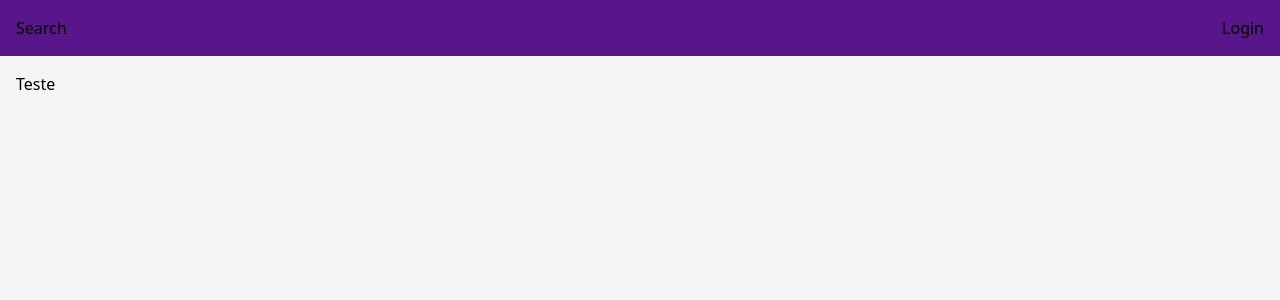
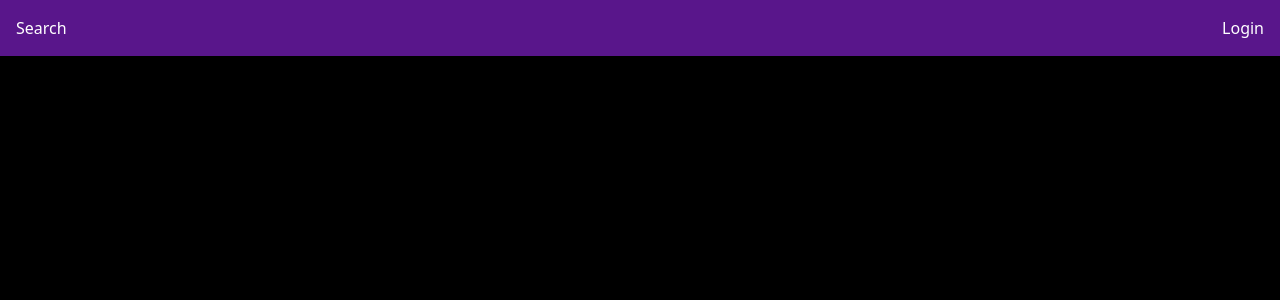
Before and after one commit to JoaquimCoelho/shows-tracker, a Next.js app: page / in a window 1280 px wide. Shown: the top 300 px of the page. Built offline with nearby package versions, Linux system fonts and the light colour scheme.

Commit message:
feat: implement show-card component

```diff
--- /dev/null
+++ b/src/app/components/show-card.tsx
@@ -0,0 +1,16 @@
+import Link from "next/link";
+import React from "react";
+import { Show } from "@/app/costum-types/show";
+
+type Props = {
+  show: Show
+}
+
+export const ShowCard: React.FC<Props> = ({ show }) => (
+  <Link className="bg-gray-900 border rounded w-44 m-2 p-2 shadow hover:scale-105 transition transform" key={show.id} href={`/show/${show.id}`}>
+    <div className="mb-2">
+      <img src={'https://image.tmdb.org/t/p/w500/' + show.poster_path} alt={show.name} className="w-full h-56 object-cover" />
+    </div>
+    <h2 className="text-purple-900 truncate font-semibold">{show.name}</h2>
+  </Link>
+  )
--- a/src/app/layout.tsx
+++ b/src/app/layout.tsx
@@ -10,16 +10,16 @@ export const metadata = {
 export default function RootLayout({ children }: { children: ReactNode }) {
     return (
         <html lang="en">
-        <body className="min-h-screen bg-gray-100">
+        <body className="min-h-screen bg-black">
         <nav className="bg-purple-900 p-4">
             <ul className="flex justify-between items-center">
                 <li>
-                    <Link href="/search">
+                    <Link href="/search" className='text-white'>
                         Search
                     </Link>
                 </li>
                 <li>
-                    <Link href="/login">
+                    <Link href="/login" className='text-white'>
                         Login
                     </Link>
                 </li>
--- a/src/app/search/page.tsx
+++ b/src/app/search/page.tsx
@@ -1,31 +1,9 @@
 'use client';
 
-import { useState } from 'react';
+import React, { useState } from 'react';
 import Link from 'next/link';
-
-interface Show {
-    adult: boolean;
-    backdrop_path: string;
-    genre_ids: number[];
-    id: number;
-    origin_country: string[];
-    original_language: string;
-    original_name: string;
-    overview: string;
-    popularity: number;
-    poster_path: string;
-    first_air_date: string;
-    name: string;
-    vote_average: number;
-    vote_count: number;
-}
-
-interface SearchResponse {
-    page: number;
-    results: Show[];
-    total_pages: number;
-    total_results: number;
-}
+import { SearchResponse } from "@/app/costum-types/show";
+import { ShowCard } from "@/app/components/show-card";
 
 export default function SearchPage() {
     const [query, setQuery] = useState('');
@@ -47,7 +25,7 @@ export default function SearchPage() {
                     placeholder="Search..."
                     value={query}
                     onChange={(e) => setQuery(e.target.value)}
-                    className="p-2 border border-purple-900 rounded-l"
+                    className="p-2 border border-purple-900 rounded-l text-white"
                 />
                 <button type="submit" className="bg-purple-900 text-white p-2 rounded-r hover:bg-purple-700">
                     Search
@@ -55,12 +33,7 @@ export default function SearchPage() {
             </form>
             <div className="flex flex-wrap justify-center">
                 {results?.results.map((show) => (
-                    <Link className="w-44 m-2 p-2 bg-white shadow hover:scale-105 transition transform" key={show.id} href={`/show/${show.id}`}>
-                            <div className="mb-2">
-                                <img src={'https://image.tmdb.org/t/p/w500/' + show.poster_path} alt={show.name} className="w-full h-48 object-cover" />
-                            </div>
-                            <h2 className="text-purple-900 truncate">{show.name}</h2>
-                    </Link>
+                    <ShowCard key={show.id} show={show} />
                 ))}
             </div>
         </div>
```
Also changed, not shown: src/app/costum-types/show.ts (+24 -0 lines).
